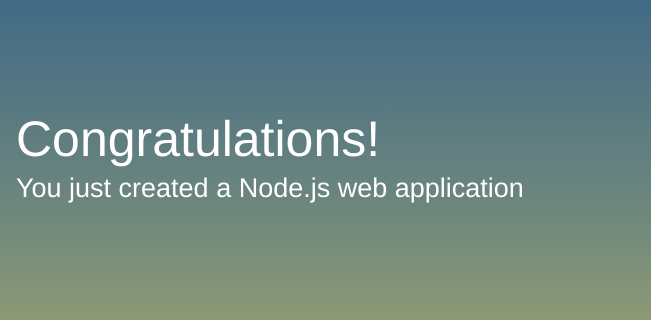
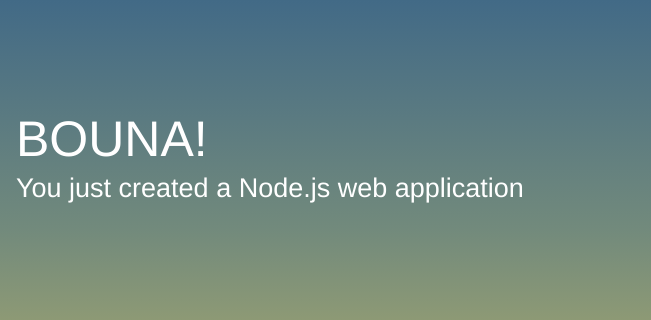
Before and after one commit to raviet/ZetaJEF, a website: page public/index.html in a window 1280 px wide. Shown: the part 171-491 px from the top of the page, 629-1280 px from the left. Drawn offline with Linux system fonts and the light colour scheme.

Commit message:
firt commit by JEF

```diff
--- a/public/index.html
+++ b/public/index.html
@@ -58,7 +58,7 @@
         <div class="message">
             <a class="twitter-link" href="http://twitter.com/home/?status=I%20created%20a%20project%20with%20AWS%20CodeStar!%20%23AWS%20%23AWSCodeStar%20https%3A%2F%2Faws.amazon.com%2Fcodestar"><img src="img/tweet.svg" /></a>
             <div class="text">
-                <h1>Congratulations!</h1>
+                <h1>BOUNA!</h1>
                 <h2>You just created a Node.js web application</h2>
             </div>
         </div>
```
